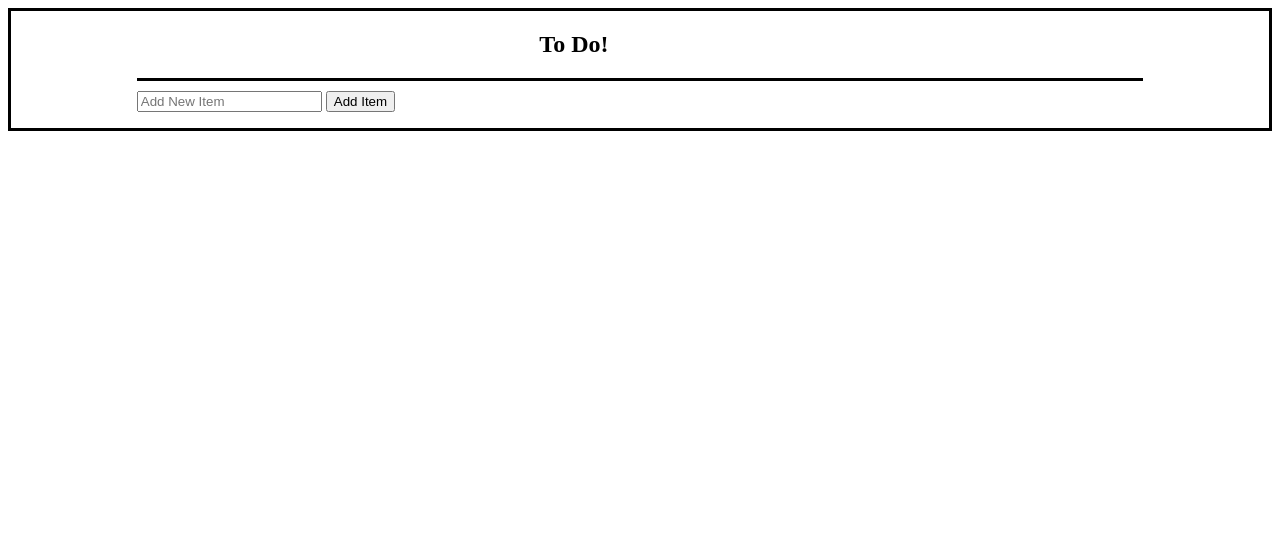
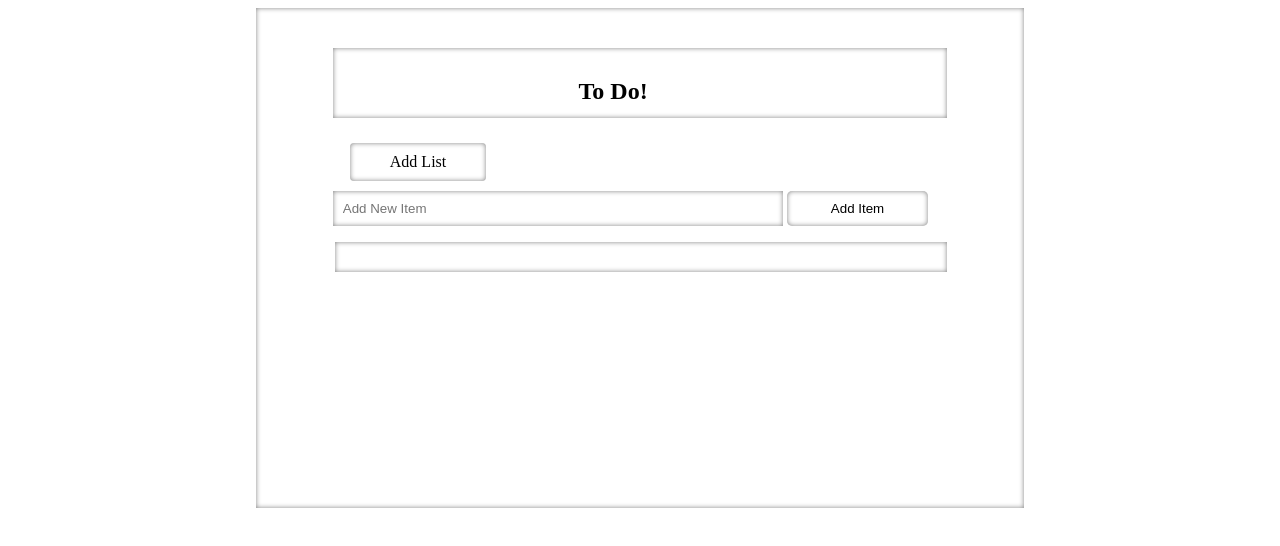
Before and after one commit to nienowt/practice, a plain HTML site: page index.html in a window 1280 px wide. Drawn offline with nearby package versions, Linux system fonts and the light colour scheme.

Commit message:
tried to add button for new list, brings up input but nothing else

```diff
--- a/index.html
+++ b/index.html
@@ -2,26 +2,32 @@
 <html>
   <head>
     <meta charset="utf-8">
+    <meta name="viewport" content="width=device-width, initial-scale=1">
     <link rel="stylesheet" href="/style/base.css">
     <link rel="stylesheet" href="/style/module.css">
     <title></title>
   </head>
   <body>
     <section class="main-wrap">
-      <header>
+      <header class="dropshadow">
         <h1>To Do!</h1>
       </header>
+        <nav>
+          <ul>
+            <li class="nav-li dropshadow" id="add-list">Add List</li>
+          </ul>
+        </nav>
       <form class="list" action="index.html" method="post">
         <label>
-          <input type="text" id="newItem" placeholder="Add New Item">
+          <input type="text" id="newItem" class="dropshadow" placeholder="Add New Item">
         </label>
-        <button type="submit" name="button" class="add-item">Add Item</button>
+        <button type="submit" name="button" class="add-item dropshadow">Add Item</button>
       </form>
-      <ul id="list"></ul>
-      <button type="submit" name="button" class="delete-selected">Remove Selected</button>
+      <ul id="list" class="dropshadow"></ul>
+      <button type="submit" name="button" class="delete-selected dropshadow">Remove Selected</button>
   </section>
     <script src="https://ajax.googleapis.com/ajax/libs/jquery/1.12.0/jquery.min.js"></script>
     <script src="list.js"></script>
-    <script src="listView.js"></script>
+    <script src="tabs.js"></script>
   </body>
 </html>
--- a/list.js
+++ b/list.js
@@ -8,7 +8,7 @@ listItem.handleButton = function(){
     event.preventDefault();
     var item = $('#newItem').val();
     if (item) {
-      $('#list').append('<div class="itemDiv"><li class="newList">' + item + '</li></div>');
+      $('#list').append('<li class="newList dropshadow">' + item + '</li>');
       $('#newItem').val('');
     };
     listItem.all.push(item);
@@ -17,7 +17,7 @@ listItem.handleButton = function(){
 };
 
 listItem.addRemove = function(){
-  $('ul').on('click','li', function(){
+  $('#list').on('click','li', function(){
     $(this).toggleClass('newList');
     $(this).toggleClass('to-remove');
     if ($('li.to-remove')) {
@@ -48,7 +48,7 @@ listItem.onPageLoad = function(){
   listItem.all = JSON.parse(localStorage.getItem('todo'));
   listItem.all.forEach(function(item){
     var item = item;
-    $('#list').append('<div class="itemDiv"><li class="newList">' + item + '</li></div>');
+    $('#list').append('<div class="itemDiv"><li class="newList dropshadow">' + item + '</li></div>');
   });
 };
 
--- a/style/base.css
+++ b/style/base.css
@@ -3,26 +3,42 @@ ul {
   margin-left:2px;
   padding-left: 2px;
   max-width:100%;
+  padding:15px;
+  /*border: solid black 1px;*/
 }
 
 li {
   padding:10px 40px;
   margin-bottom:3px;
   list-style-type: none;
-  border:solid black 1px;
+  /*border:solid black 1px;*/
   border-radius: 4px;
 }
 
 .main-wrap {
   max-width: 80%;
   padding-left: 10%;
+  padding-top:20px;
+  padding-bottom:20px;
 }
 
 body {
-  border:solid black;
+  min-height:400px;
+
+  -webkit-box-shadow: inset 0px 0px 5px 0px rgba(0,0,0,0.49);
+  -moz-box-shadow: inset 0px 0px 5px 0px rgba(0,0,0,0.49);
+  box-shadow: inset 0px 0px 5px 0px rgba(0,0,0,0.49);
 }
 
 header {
-  border-bottom: solid black;
+  height:70px;
   margin-bottom: 10px;
 }
+
+button {
+  background-color:white;
+  border:none;
+  border-radius:5px;
+  height:35px;
+  min-width:23%;
+}
--- a/style/module.css
+++ b/style/module.css
@@ -1,15 +1,74 @@
 #listContainer {
   max-width: 25%;
+}
+
+#newItem {
+  border:0px;
+  padding:10px;
+  min-width:70%;
 }
 
 .to-remove {
   background-color: #baddad;
 }
 
+.new-list {
+  border:none;
+  padding:10px;
+  min-width:70%;
+}
+
+.addList {
+  margin-left: 10px;
+}
+
 h1 {
   margin-left:40%;
+  padding-top:30px;
 }
 
 .delete-selected {
   margin-bottom: 15px;
 }
+
+nav ul {
+  margin-bottom:5px;
+  margin-top:0px;
+  padding-bottom:2px;
+}
+
+.nav-li {
+  display:inline-flex;
+  max-width:84%;
+}
+
+.tab-select{
+  background-color: #bababa;
+}
+
+.dropshadow{
+/*-webkit-box-shadow: -1px 3px 7px -2px rgba(0,0,0,0.75);
+-moz-box-shadow: -1px 3px 7px -2px rgba(0,0,0,0.75);
+box-shadow: -1px 3px 7px -2px rgba(0,0,0,0.75);*/
+
+-webkit-box-shadow: inset 0px 0px 5px 0px rgba(0,0,0,0.49);
+-moz-box-shadow: inset 0px 0px 5px 0px rgba(0,0,0,0.49);
+box-shadow: inset 0px 0px 5px 0px rgba(0,0,0,0.49);
+}
+
+@media only screen and (min-width: 50rem){
+
+  body {
+    margin-left:20%;
+    min-height: 500px;
+    max-width: 60%;
+  }
+}
+
+@media only screen and (min-width: 90rem){
+  body {
+    margin-left:27.5%;
+    min-height: 500px;
+    max-width: 45%;
+  }
+}
--- /dev/null
+++ b/tabs.js
@@ -0,0 +1,13 @@
+var tab = {};
+
+tab.handleClick = function(){
+  $('.nav-li').on('click',function(){
+    $(this).toggleClass('tab-select');
+    if ($(this).hasClass('tab-select')) {
+      $('nav ul').append('<li class="nav-li"><input type="text" placeholder="List Name" class="new-list dropshadow"></input><button type="submit" class="dropshadow addList">Add</button></li>');
+    };
+  });
+};
+
+
+tab.handleClick();
```
